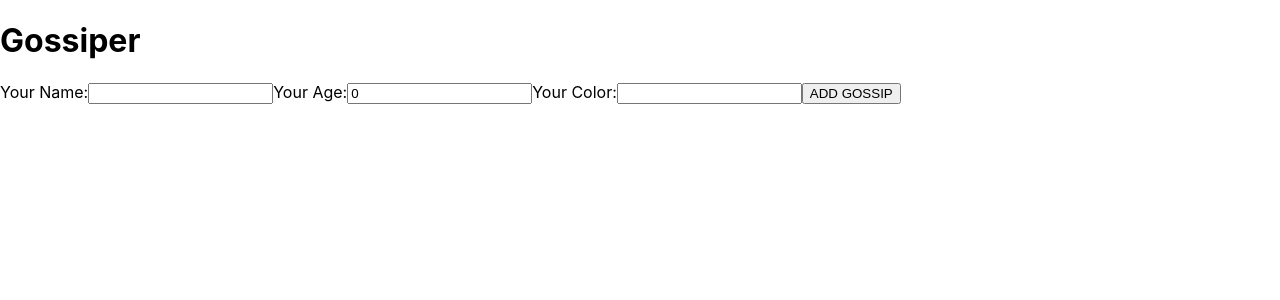
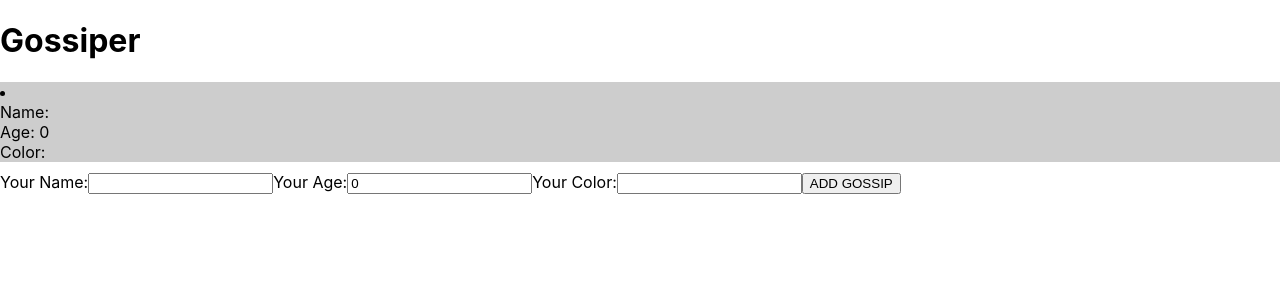
Before and after one commit to Sergio-Montoya-c/taller_react, a React (Create React App) app: page / in a window 1280 px wide. Shown: the top 300 px of the page. Built offline with nearby package versions, Linux system fonts and the light colour scheme.

Commit message:
Add Sass to project

```diff
--- a/package.json
+++ b/package.json
@@ -3,6 +3,7 @@
   "version": "0.1.0",
   "private": true,
   "dependencies": {
+    "node-sass": "^4.11.0",
     "react": "^16.8.4",
     "react-dom": "^16.8.4",
     "react-scripts": "2.1.8"
--- /dev/null
+++ b/src/Gossip.js
@@ -0,0 +1,14 @@
+import React from 'react';
+
+const Gossip = ({ gossip }) => {
+  const {name, color, age} = gossip;
+  return (
+    <li style={{background: "#cdcdcd", marginBottom: "10px"}}>
+      <div>Name: {name}</div>
+      <div>Age: {age}</div>
+      <div>Color: {color}</div>
+    </li>
+  )
+}
+
+export default Gossip;
--- a/src/GossipsList.js
+++ b/src/GossipsList.js
@@ -1,17 +1,12 @@
 import React from 'react';
+import Gossip from './Gossip';
 
 const GossipsList = ({ gossips }) => {
   return (
     <ul>
       {
-        gossips.map(gossip => {
-          return (
-            <li>
-              <div>Name: {gossip.name}</div>
-              <div>Age: {gossip.age}</div>
-              <div>Color: {gossip.color}</div>
-            </li>
-          )
+        gossips.map((gossip, index) => {
+          return <Gossip key={index} name={gossip.name} color={gossip.color} gossip={gossip} />
         })
       }
     </ul>
--- a/src/Questions.js
+++ b/src/Questions.js
@@ -1,4 +1,5 @@
-import React from 'react';
+import React, {Fragment} from 'react';
+import Gossip from './Gossip';
 
 export default class Questions extends React.Component {
   state = {
@@ -27,6 +28,8 @@ export default class Questions extends React.Component {
   render () {
     const {name, age, color} = this.state;
     return (
+      <Fragment>
+        <Gossip gossip={this.state} />
         <form onSubmit={this.handleSubmit} >
           <label>Your Name:</label>
           <input type="text" name="name" value={name} onChange={this.handleInputChange}/>
@@ -39,6 +42,7 @@ export default class Questions extends React.Component {
 
           <input type="submit" value="ADD GOSSIP" />
         </form>
+      </Fragment>
     );
   }
 };
```
Also changed, not shown: 1 other file (tests, documents, lock files or other folders). Lines whose indentation alone changed are shown as unchanged.
